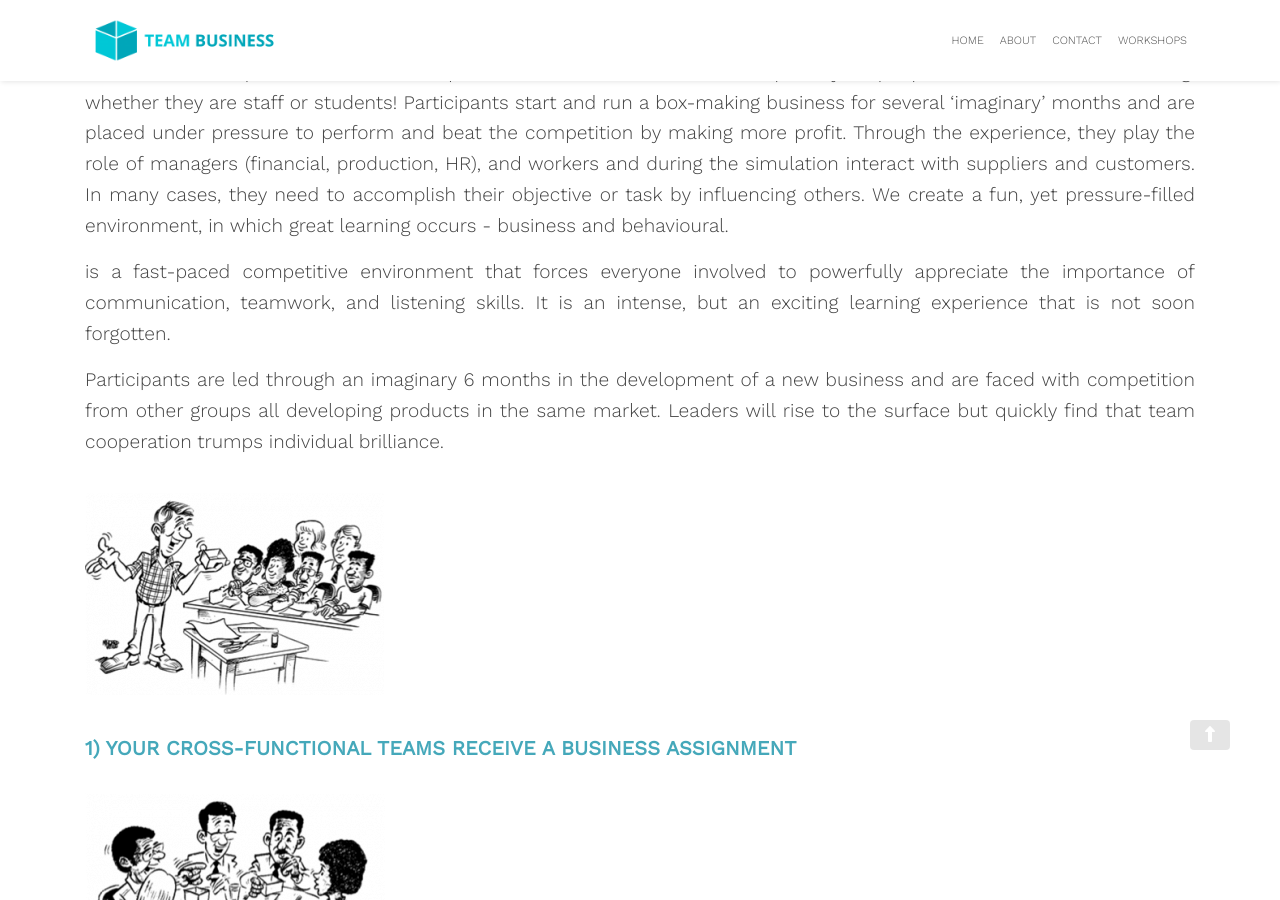
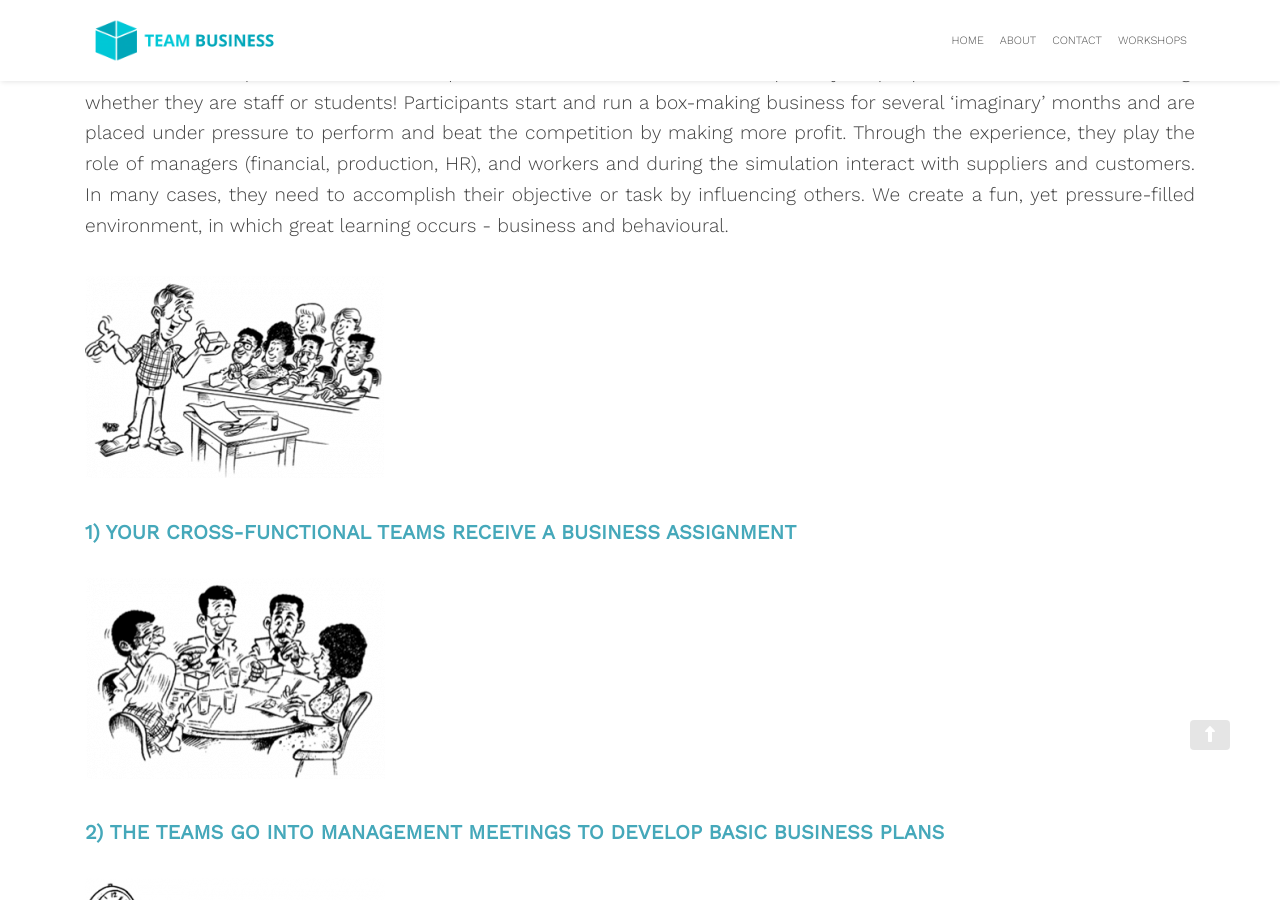
Before and after one commit to zac-heisey/team-business, a Jekyll site: the page built from _pages/box.md, in a window 1280 px wide and 900 px high, scrolled down 836 px. Built offline with Jekyll 4.4.1, drawn with Linux system fonts in a browser that asks for light colours; nearby versions of some CDN libraries.

Commit message:
Update from Forestry.io Lara Azzam updated _pages/box.md

```diff
--- a/_pages/box.md
+++ b/_pages/box.md
@@ -13,10 +13,6 @@ intro-2: Transform your people from thinking like an ‘employee’ to thinking
 
 ---
 The BOX workshop uses a hands-on, experiential simulation as a tool to improve your people's business decision making, whether they are staff or students! Participants start and run a box-making business for several 'imaginary' months and are placed under pressure to perform and beat the competition by making more profit. Through the experience, they play the role of managers (financial, production, HR), and workers and during the simulation interact with suppliers and customers.  In many cases, they need to accomplish their objective or task by influencing others. We create a fun, yet pressure-filled environment, in which great learning occurs - business and behavioural.
-
-is a fast-paced competitive environment that forces everyone involved to powerfully appreciate the importance of communication, teamwork, and listening skills. It is an intense, but an exciting learning experience that is not soon forgotten.
-
-Participants are led through an imaginary 6 months in the development of a new business and are faced with competition from other groups all developing products in the same market. Leaders will rise to the surface but quickly find that team cooperation trumps individual brilliance.
 
 ![box program step 1](/assets/images/box-1.png "BOX Program Step 1")
 
```
